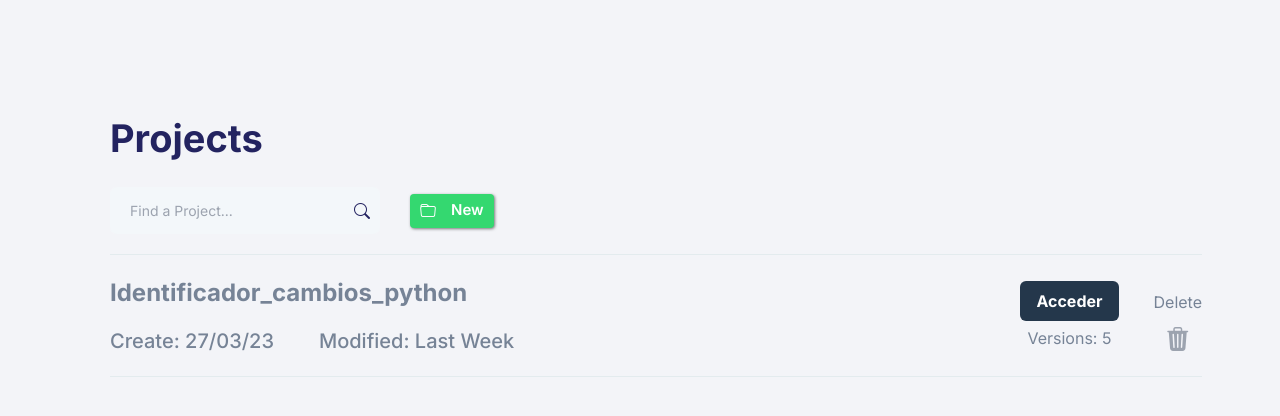
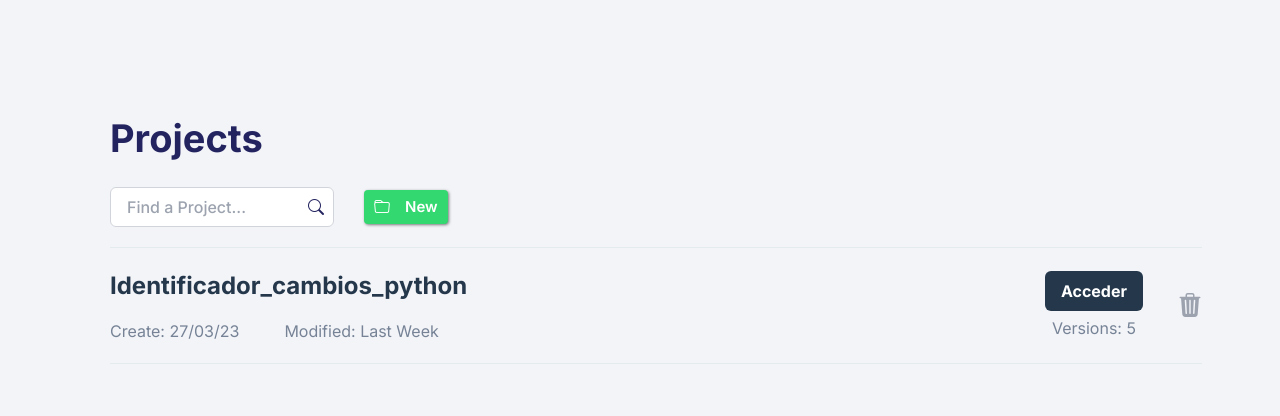
Before and after one commit to Josue1303/cells-qa-next, a Next.js app: page /Folders in a window 1280 px wide. Shown: the top 416 px of the page. Built offline with nearby package versions, Linux system fonts and the light colour scheme.

Commit message:
diseño Folders

```diff
--- a/src/app/Folders/folView.css
+++ b/src/app/Folders/folView.css
@@ -69,12 +69,6 @@
   display: flex;
   justify-content: space-between;
 }
-.table-row h2,
-.table-row p {
-  font-size: 16px;
-  font-weight: normal;
-  color: #768396;
-}
 
 .table-l,
 .table-l-d,
@@ -109,7 +103,6 @@
 }
 
 .table-r-r {
-  justify-content: flex-end;
   gap: 10px;
 }
 
--- a/src/app/Folders/page.jsx
+++ b/src/app/Folders/page.jsx
@@ -41,7 +41,7 @@ export default function Home() {
           <div className="search-container">
             <input
               type="text"
-              className="search"
+              className="input"
               id="searchInput"
               placeholder="Find a Project..."
               onInput={buscarFolders}
@@ -62,10 +62,10 @@ export default function Home() {
         <div id="folders"></div>
         <div class="table-row">
           <div class="table-l">
-            <h1>Identificador_cambios_python</h1>
+            <h1 className="text-[#24374B] ">Identificador_cambios_python</h1>
             <div class="table-l-d">
-              <h3>Create: 27/03/23</h3>
-              <h3>Modified: Last Week</h3>
+              <p>Create: 27/03/23</p>
+              <p>Modified: Last Week</p>
             </div>
           </div>
           <div class="table-r">
@@ -73,10 +73,9 @@ export default function Home() {
               <a class="button !bg-[#24374B]" href="/Pruebas">
                 Acceder
               </a>
-              <h2>Versions: 5</h2>
+              <p>Versions: 5</p>
             </div>
             <div class="table-r-r">
-              <p>Delete</p>
               <i className="bi bi-trash3-fill text-gray-400 text-2xl "></i>
             </div>
           </div>
```
